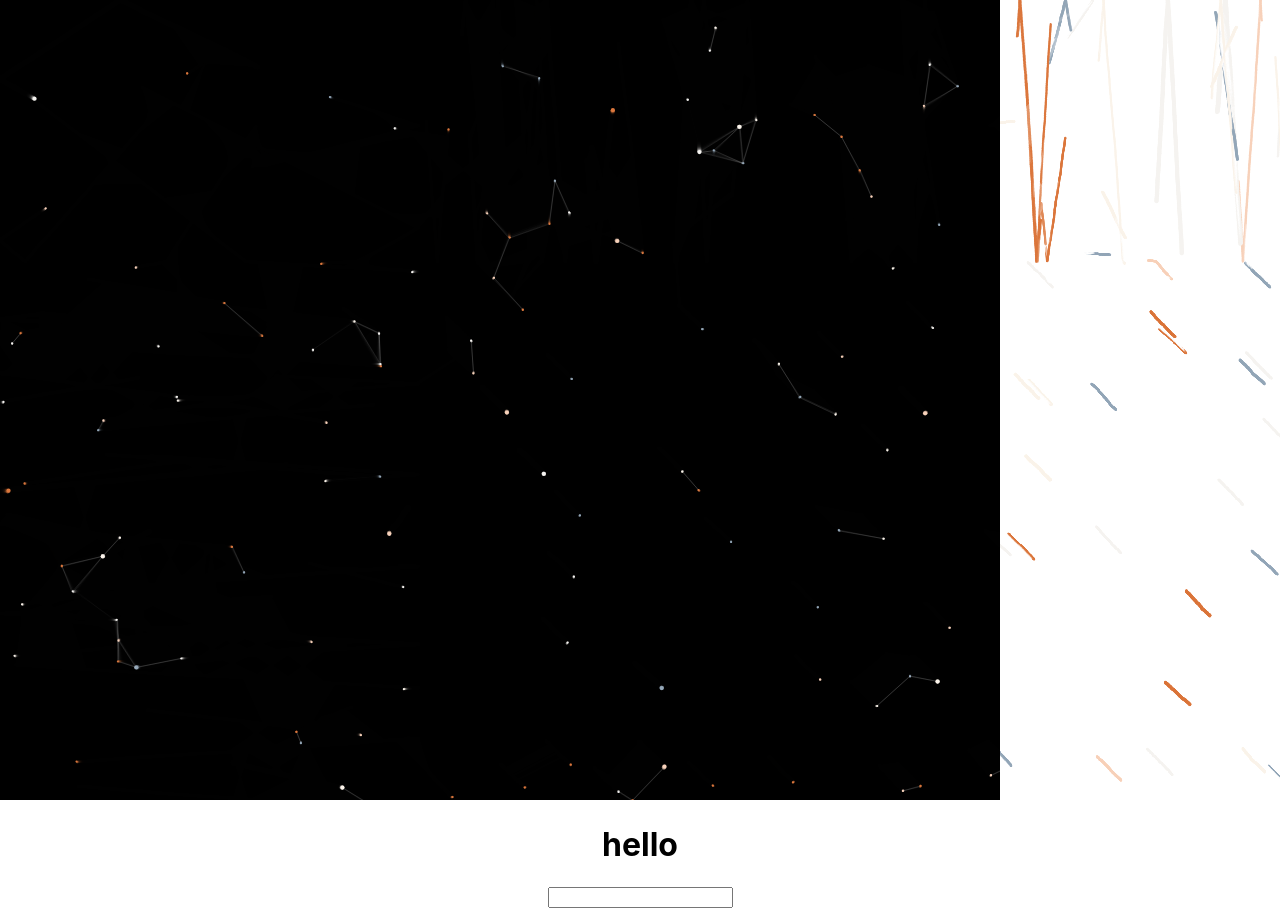
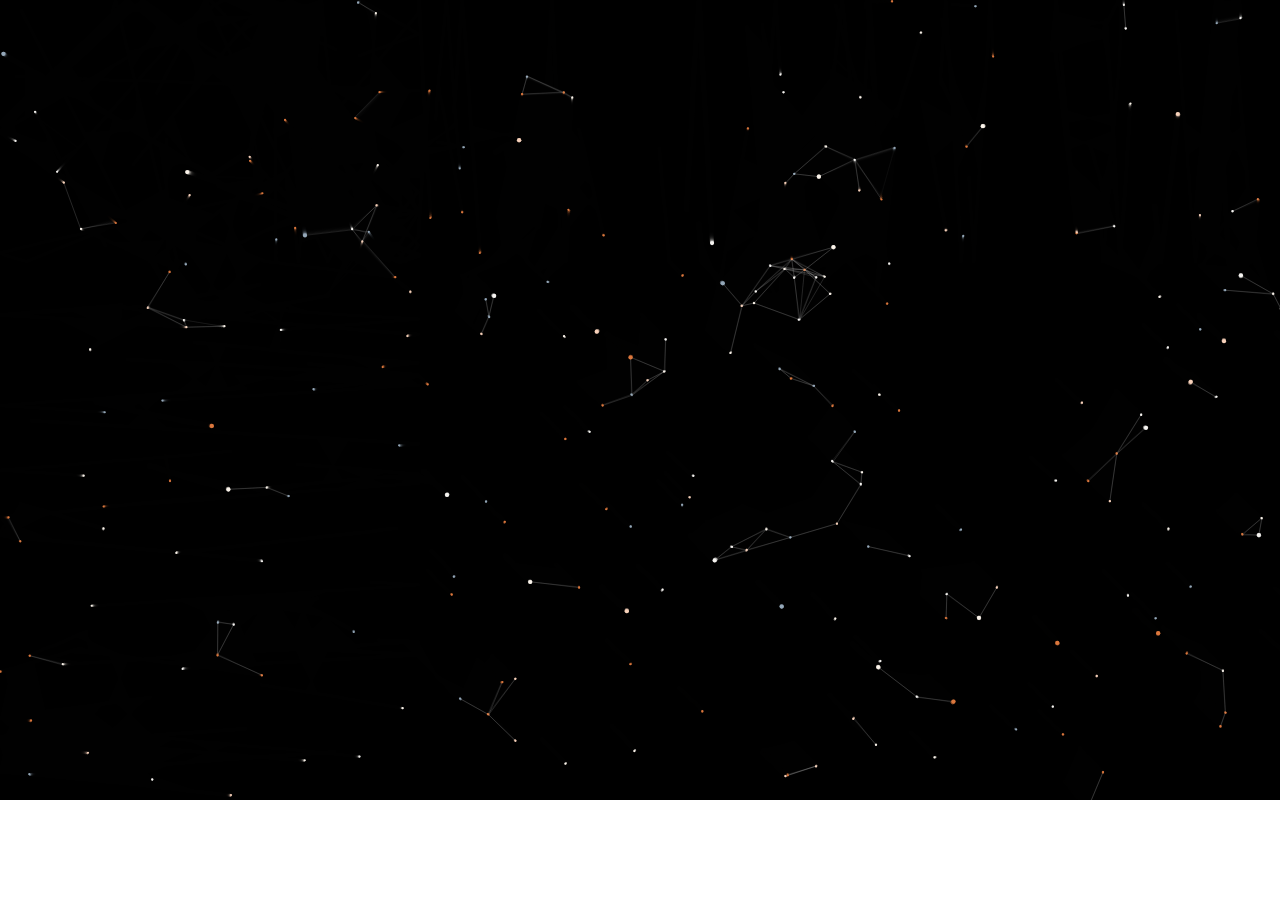
Before and after one commit to delphi1004/HTMLCanvasParticle, a React (Create React App) app: page / in a window 1280 px wide. After the commit the page ends 804 px from the top, so only its background shows below. Built offline with nearby package versions, Linux system fonts and the light colour scheme.

Commit message:
fix: removed redundant codes

```diff
--- a/src/App.tsx
+++ b/src/App.tsx
@@ -1,34 +1,26 @@
 /* eslint-disable react-hooks/exhaustive-deps */
-import { KeyboardEvent, useEffect, useRef, useState } from 'react';
+import {  useEffect, useRef } from 'react';
 import './App.css';
 import {Particle} from './Particle'
 
-let text = ''
+let text = 'Accenture 2022'
 let mouseDown = false
+let particleCreated = false
 
 function App() {
   let particle:Particle[] = []
   let canvas:HTMLCanvasElement
   let ctx:CanvasRenderingContext2D
+  const ref = useRef<HTMLCanvasElement>(null)
 
-  const ref = useRef<HTMLCanvasElement>(null)
-  const helloref = useRef<HTMLCanvasElement>(null)
-  const [context,setContext] = useState<CanvasRenderingContext2D>()
-
- // const [text,setText] = useState('A')
-
-  // eslint-disable-next-line react-hooks/exhaustive-deps
   const animate = () =>{
     if(ctx){
       let lineCount = 0
-      //ctx.clearRect(0,0,ctx.canvas.width,ctx.canvas.height)
       ctx.fillStyle = 'rgba(0, 0, 0, 0.4)'
-      ctx.fillRect(0,0,1000,1000)
+      ctx.fillRect(0,0,window.innerWidth,window.innerHeight)
       ctx.fillStyle = 'white'
-      ctx.strokeStyle = '#000000';
+      ctx.strokeStyle = 'black';
       ctx.lineWidth = 0.5;
-      ctx.font = '30px Arial'
-      ctx.fillText(text, 10, 50)
 
       for(let i=0;i<particle.length;i++){
         particle[i].draw(mouseDown)
@@ -57,6 +49,7 @@ function App() {
   }
 
   const createOffScreen = () =>{
+    document.getElementById('canvas')?.remove()
     const offscreenCanvas = document.createElement('canvas')
     const context = offscreenCanvas.getContext('2d')
     const dpr = window.devicePixelRatio || 1
@@ -67,14 +60,11 @@ function App() {
     offscreenCanvas!.style.width = wWidth+'px'
     offscreenCanvas!.style.height = wHeight+'px'
     context!.scale(dpr,dpr)
-
-    //context!.setTransform(dpr,0,0,dpr,0,0)
-    //context!.scale(dpr,dpr)
     context!.fillStyle = 'black'
     context!.fillRect(0,0,offscreenCanvas.width,offscreenCanvas.height)
     context!.fillStyle = 'white'
     context!.font = "20px";
-    context!.fillText('DPC 2022' , 2,10)
+    context!.fillText(text , 2,10)
 
     const pixel = context!.getImageData(0,0, offscreenCanvas.width, offscreenCanvas.height).data
 
@@ -90,21 +80,10 @@ function App() {
       }
       index++
     }
-
-    return {offscreenCanvas,position}
+    return position
   }
 
-
-  const keyPressHandler =(e: string) =>{
-   // setText(e)
-    text += e
-    console.log(e)
-  }
-
-  useEffect(() => {
-      canvas = document.querySelector('canvas')!
-      ctx = canvas?.getContext('2d')!
-      const windowSizer = () =>{
+ const createParticle = () => {
     const wWidth = window.innerWidth
     const wHeight = window.innerHeight
     const dpr = window.devicePixelRatio || 1
@@ -113,38 +92,47 @@ function App() {
     canvas!.style.width = wWidth+'px'
     canvas!.style.height = wHeight+'px'
     ctx!.scale(dpr,dpr)
-        setContext(ctx!)
-        //createOffScreen()
-        const {offscreenCanvas,position} = createOffScreen()
-        //ctx.drawImage(offscreenCanvas , 0,0)
 
-        console.log('dpr',position)
+    if(!particleCreated) {
+      const position = createOffScreen()
+      const xOffset = 10
 
+      for(let i=0;i<position.length;i++){
+        delete particle[i]
+      }
+
+      particle = []
       if(particle.length === 0){
         for(let i=0;i<position.length;i++){
-            particle.push(new Particle(ctx!, position[i].x*3,position[i].y*3+wHeight/4))
+          particle.push(new Particle(ctx!, (position[i].x+xOffset)*3,position[i].y*3+wHeight/4))
         }
         animate()
       }
+      particleCreated = true
+    }
+  }
+
+  useEffect(() => {
+      canvas = ref.current!
+      ctx = canvas?.getContext('2d')!
+      const windowSizer = () =>{
+        createParticle()
     }
 
     windowSizer()
-
     window.addEventListener('resize', windowSizer)
-    window.addEventListener('mousedown',() => {mouseDown = true})
-    window.addEventListener('mouseup',() => {mouseDown = false})
+    window.addEventListener('mousedown',() => {mouseDown = !mouseDown})
 
     return () => {
       window.removeEventListener('resize', windowSizer)
+      window.removeEventListener('mousedown', () => {})
     }
 
   }, [])
 
 return (
   <div className='App'>
-     <canvas id='canvas' ref={ref}></canvas>
-     <h1 id='hello'>hello</h1>
-     <input type='text' id='text' value={text} onChange={(e) => keyPressHandler(e.target.value)}/>
+    <canvas id='particle_canvas' ref={ref}></canvas>
   </div>
   )
 }
--- a/src/Particle.tsx
+++ b/src/Particle.tsx
@@ -51,23 +51,10 @@ export class Particle{
 
     attract(){
       let force:Vector2D = {x:this.orgPos.x - this.pos.x,y:this.orgPos.y - this.pos.y}
-      //let force:Vector2D = {x:this.pos.x-this.orgPos.x , y: this.pos.y-this.orgPos.y}
       let d = Math.sqrt(Math.pow(force.x,2) + Math.pow(force.y,2))
 
       force.x /=d
       force.y /=d
-
-
-    //   force.x *=15
-    //   force.y *=15
-
-    //   const strength = (1 * 100 * 1) / (d * d)
-
-    //   force.x *= strength
-    //   force.y *= strength
-
-    //   force.x *= 0.1
-    //   force.y *= 0.1
 
       let steer:Vector2D = {x:force.x - this.velocity.x , y:force.y - this.velocity.y}
       let distanceSteer = Math.sqrt(Math.pow(steer.x,2) + Math.pow(steer.y,2))
@@ -79,14 +66,6 @@ export class Particle{
 
       this.velocity.x += this.acceleration.x
       this.velocity.y += this.acceleration.y
-    //   this.velocity.x = Math.min(Math.max(this.velocity.x, 0.1), 0.2)
-    //   this.velocity.y = Math.min(Math.max(this.velocity.y, 0.1), 0.2)
-
-    //   this.pos.x += this.velocity.x
-    //   this.pos.y += this.velocity.y
-
-    //   this.pos.x += force.x
-    //   this.pos.y += force.y
 
       this.acceleration.x *= 0
       this.acceleration.y *= 0
@@ -99,8 +78,6 @@ export class Particle{
         this.ctx.fillStyle = color[this.colorIndex]
         this.ctx.arc(this.pos.x, this.pos.y, Math.abs(this.size), 0, 2 * Math.PI);
         this.ctx.fill();
-
-        // console.log('mouseDown',mouseDown)
 
         if(mouseDown){
            this.dirX = (this.orgPos.x - this.pos.x) * 0.06
@@ -115,18 +92,12 @@ export class Particle{
         this.pos.x += this.dirX
         this.pos.y += this.dirY
 
-        //this.size += this.curSize
-
         if(this.dirX <=0){
             this.pos.x += Math.random()*0.2
         }
 
         if(this.dirY <=0){
             this.pos.y += Math.random()*0.2
-        }
-
-        if(this.size > 10 || this.size <= 0){
-            this.curSize *= -1
         }
 
         if(this.pos.x >= this.ctx.canvas.width/3.0625 || this.pos.x <=0){
--- a/src/index.css
+++ b/src/index.css
@@ -1,5 +1,6 @@
 body {
   margin: 0;
+  overflow: hidden;
   font-family: -apple-system, BlinkMacSystemFont, 'Segoe UI', 'Roboto', 'Oxygen',
     'Ubuntu', 'Cantarell', 'Fira Sans', 'Droid Sans', 'Helvetica Neue',
     sans-serif;
```
Lines whose indentation alone changed are shown as unchanged.
